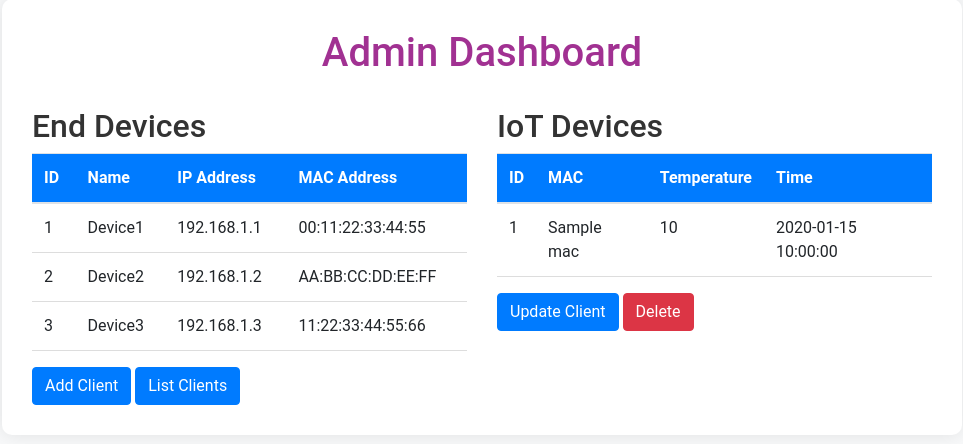
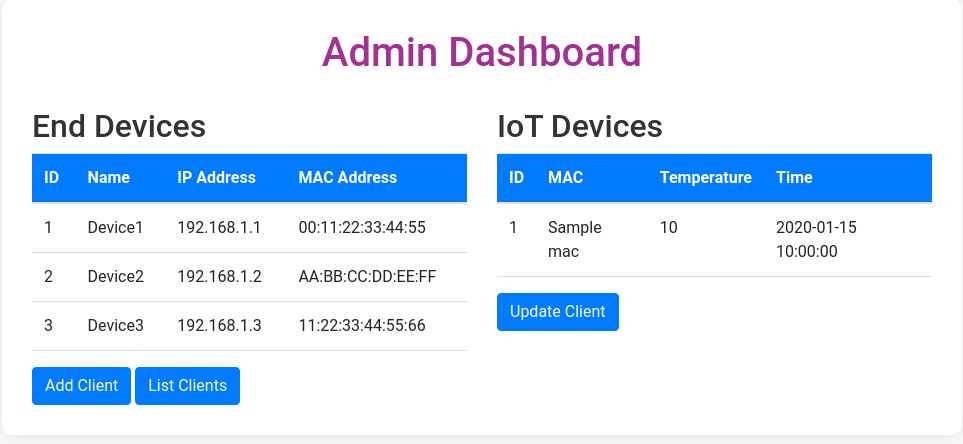
Before and after one commit to chamarb/monitoring-flask, a Flask app: template templates/admin_dashboard.html in a window 1280 px wide. Shown: the part 51-495 px from the top of the page, without its empty margins (158-1121 px from the left). Run offline with Flask 3, Linux system fonts and the light colour scheme; data comes from the database, SQL or seed files in the repository; tables that the repository leaves empty or names only in its code hold one stand-in row (values such as "Sample post"); the template is opened without the code that fills it: values that come from a table or form of the project are taken from there, most other values are stand-ins (such as "Sample title", 1, 10 or a date in 2020); parts of the project's set-up code (start-up, migrations or seed data) failed here and were passed over; some libraries are stand-ins or nearby versions.

Commit message:
Initial commit

```diff
--- a/templates/admin_dashboard.html
+++ b/templates/admin_dashboard.html
@@ -116,7 +116,6 @@
                     </tbody>
                 </table>
                 <a href="{{ url_for('update_client', client_id=1) }}" class="btn btn-primary">Update Client</a>
-                <a href="{{ url_for('delete_client', client_id=end_device.id) }}" class="btn btn-danger">Delete</a>
             </div>
         </div>
     </div>
```
